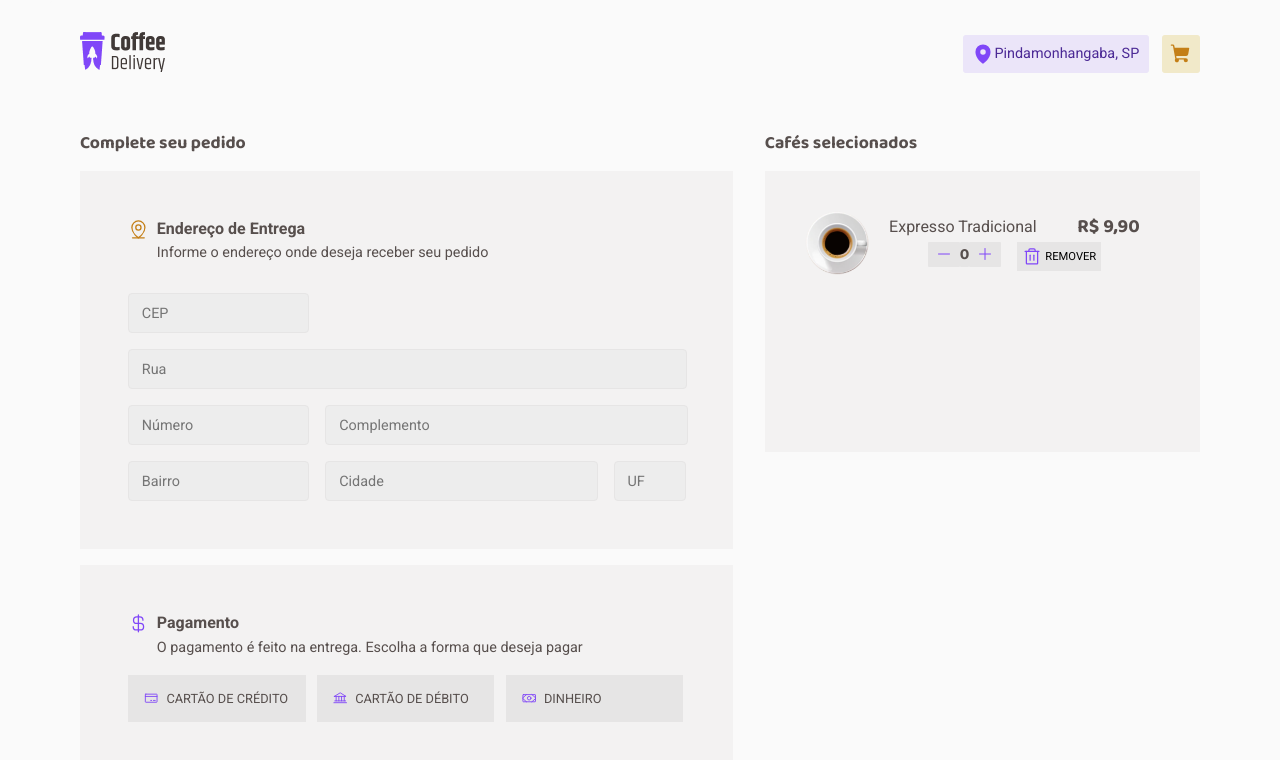
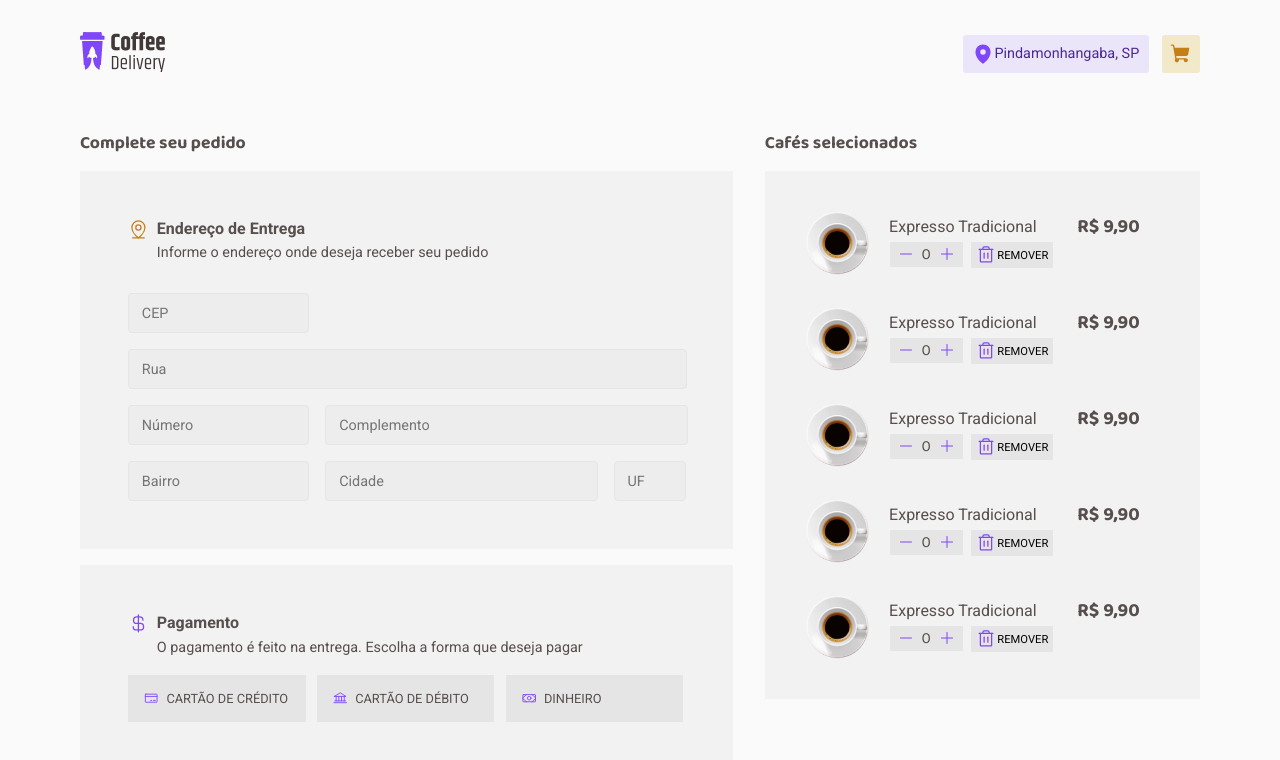
Before and after one commit to jnorberto23/coffee-delivery, a React (Vite) app: page /checkout in a window 1280 px wide. Shown: the top 760 px of the page. Built offline with nearby package versions, Linux system fonts and the light colour scheme.

Commit message:
🚧work on CoffeeList component

```diff
--- a/src/pages/Checkout/components/CoffeeSelected/styles.ts
+++ b/src/pages/Checkout/components/CoffeeSelected/styles.ts
@@ -56,7 +56,10 @@ export const CounterAndRemoveButtonWrapper = styled.div`
   flex-direction: row;
   justify-content: flex-start;
   align-items: flex-start;
-  gap: 1rem
+  gap: 0.5rem;
+  width: 100%;
+  margin-left: 2.6rem;
+  flex-wrap: 1;
 `;
 
 export const CounterWrapper = styled.div`
@@ -90,7 +93,6 @@ export const CounterSpan = styled.span`
   padding: auto;
   margin: auto;
   font-family: "Baloo 2";
-  font-weight: 900;
   border: none;
   border-radius: 1px;
   background-color: ${(props) => props.theme["light-grey"]};
@@ -104,10 +106,10 @@ export const RemoveButton = styled.button`
     flex-direction: row;
     justify-content: flex-start;
     border:none;
-    gap: 0.2rem;
+    gap: 0.1rem;
     font-size: 0.7rem;
     cursor: pointer;
-    padding: 0.3rem;
+    padding: 0.2rem 0.3rem;
     text-transform: uppercase;
     background-color: ${(props) => props.theme["light-grey"]};
     svg{
--- a/src/pages/Checkout/index.tsx
+++ b/src/pages/Checkout/index.tsx
@@ -51,6 +51,10 @@ export function Checkout() {
         <SelectedCoffeeCard>
           <SelectedCoffeeList>
             <CoffeeSelected></CoffeeSelected>
+            <CoffeeSelected></CoffeeSelected>
+            <CoffeeSelected></CoffeeSelected>
+            <CoffeeSelected></CoffeeSelected>
+            <CoffeeSelected></CoffeeSelected>
           </SelectedCoffeeList>
         </SelectedCoffeeCard>
       </SelectedCoffeeWrapper>
```
